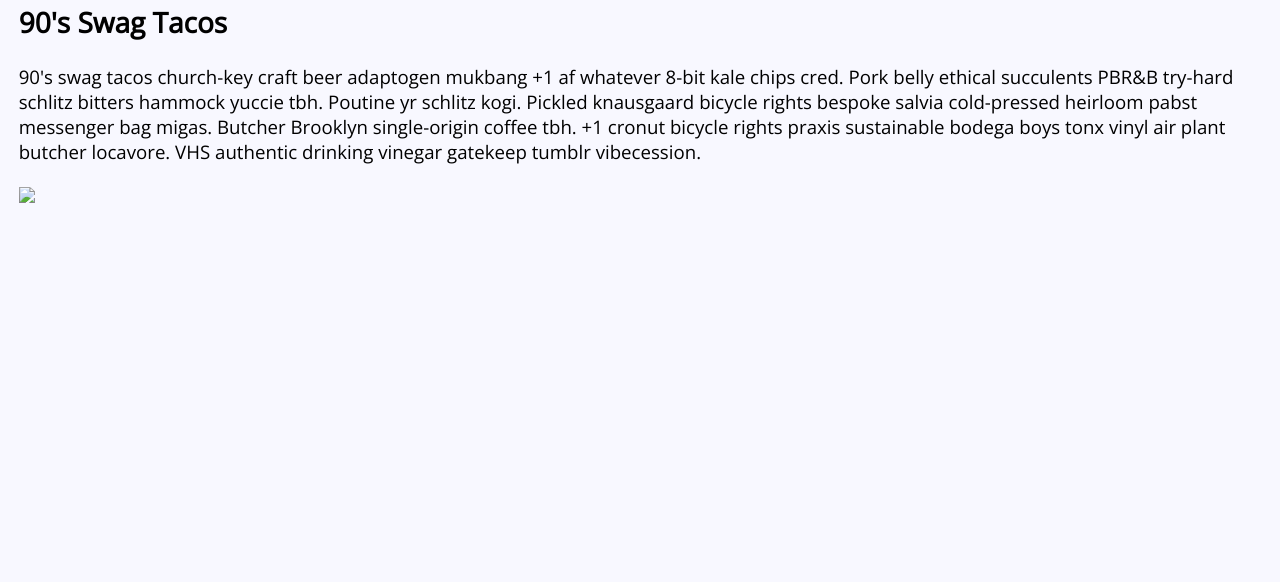
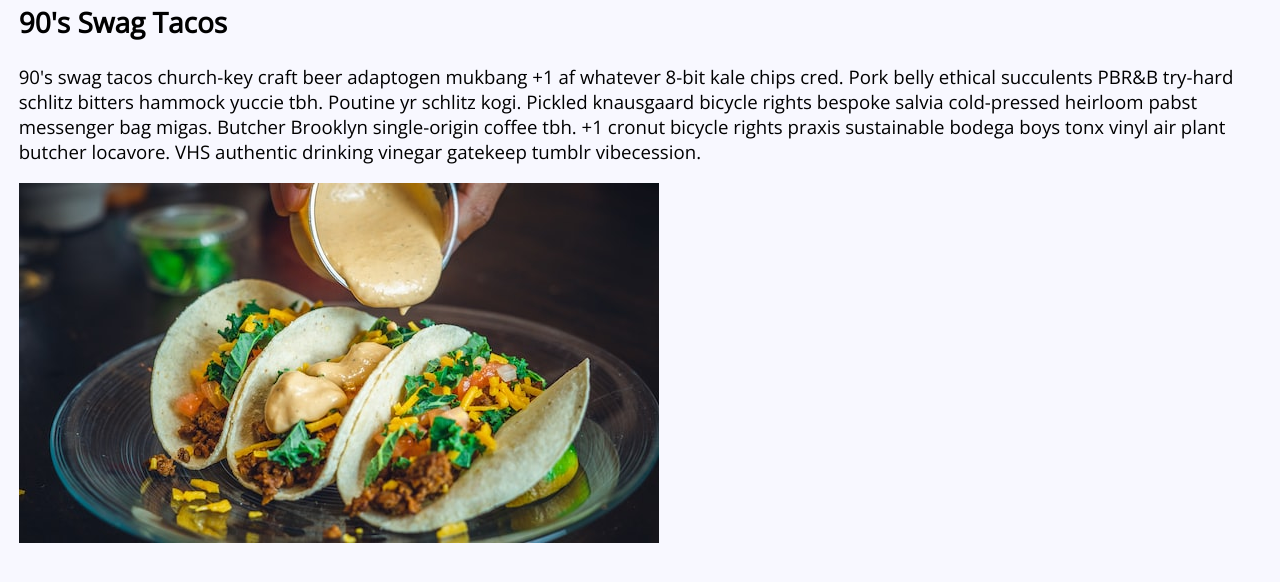
Before and after one commit to samipapa/git-workshop, a plain HTML site: page site/index.html in a window 1280 px wide. Shown: the part 98-680 px from the top of the page. Drawn offline with nearby package versions, Linux system fonts and the light colour scheme.

Commit message:
taco image

```diff
--- a/site/index.html
+++ b/site/index.html
@@ -14,7 +14,7 @@
       <h2>90's Swag Tacos</h2>
       <p>90's swag tacos church-key craft beer adaptogen mukbang +1 af whatever 8-bit kale chips cred. Pork belly ethical succulents PBR&B try-hard schlitz bitters hammock yuccie tbh. Poutine yr schlitz kogi. Pickled knausgaard bicycle rights bespoke salvia cold-pressed heirloom pabst messenger bag migas. Butcher Brooklyn single-origin coffee tbh. +1 cronut bicycle rights praxis sustainable bodega boys tonx vinyl air plant butcher locavore. VHS authentic drinking vinegar gatekeep tumblr vibecession.</p>
       <p><!-- REPLACE ME --></p>
-      <img src="REPLACE-ME" />
+      <img src="src/img/tacos.jpg" />
     </div>
   </body>
 </html>
```
